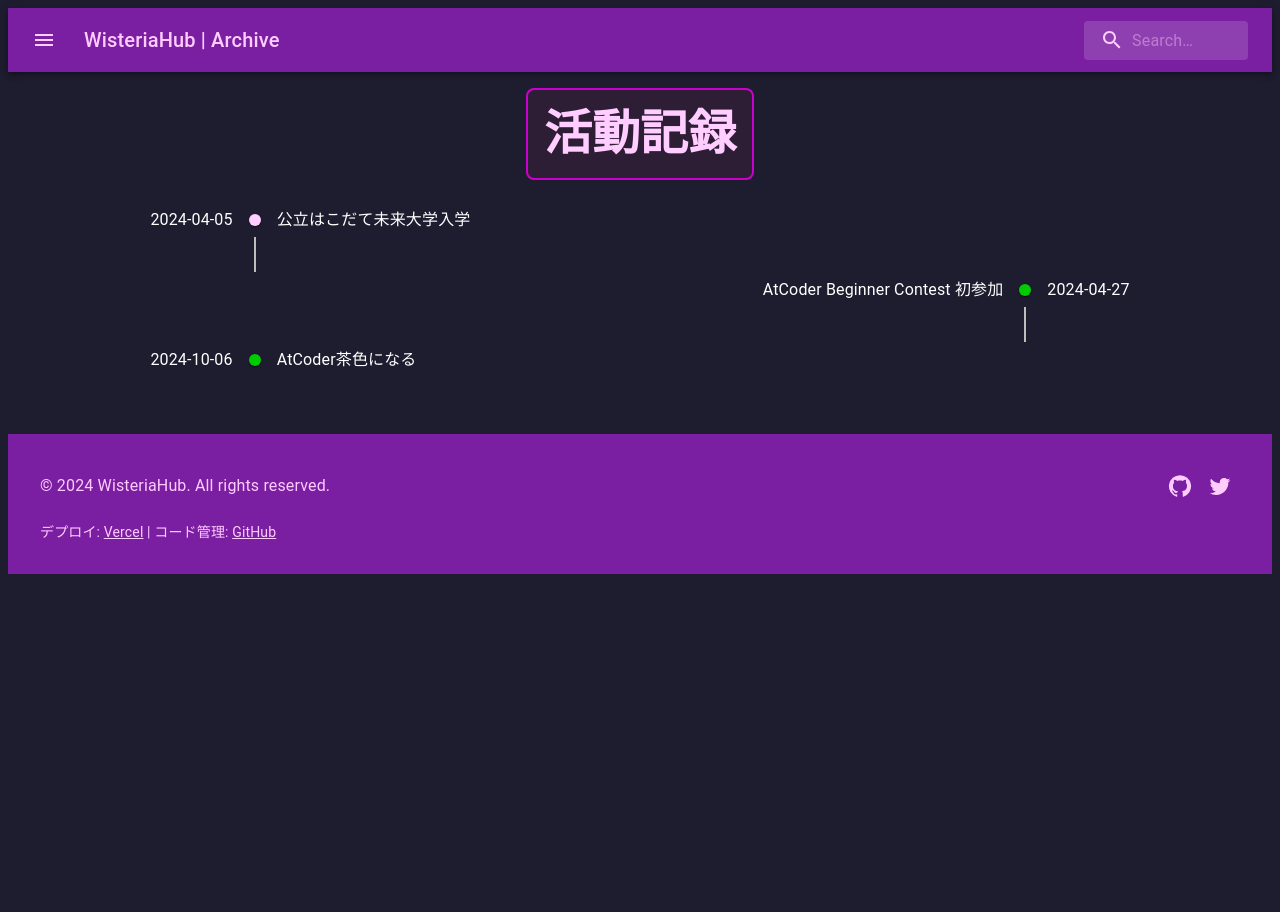
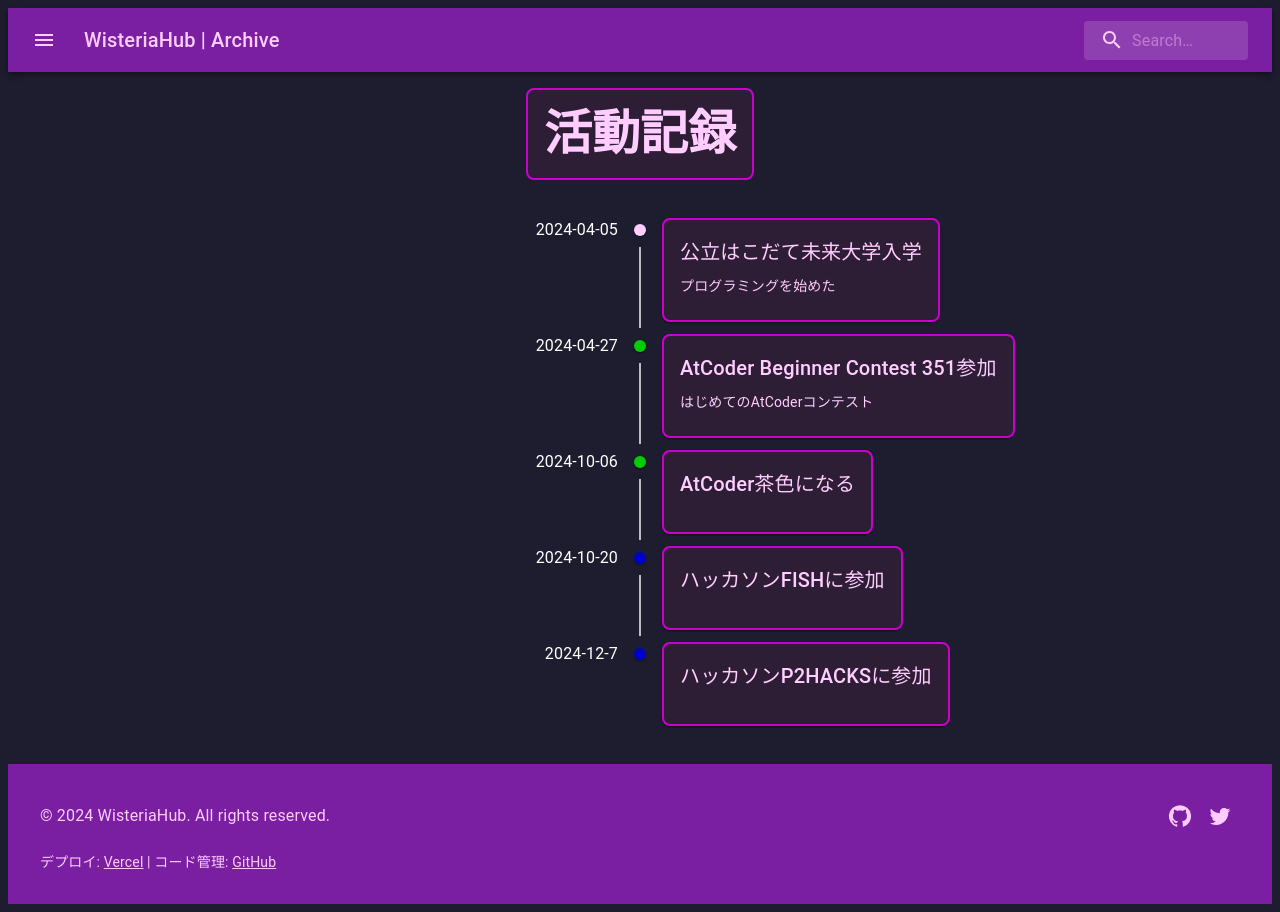
Before and after one commit to wisteriahuman/wisteria-hub, a Next.js app: page /archive in a window 1280 px wide. Before the commit the page ends 800 px from the top, so only its background shows below. Built offline with nearby package versions, Linux system fonts and the light colour scheme.

Commit message:
ad-contents-achive

```diff
--- a/src/app/archive/page.tsx
+++ b/src/app/archive/page.tsx
@@ -1,5 +1,5 @@
 import React from "react";
-import { Typography } from "@mui/material";
+import Typography from "@mui/material/Typography";
 import Records from "@/components/records/Records";
 
 export const metadata = {
--- a/src/components/records/Records.tsx
+++ b/src/components/records/Records.tsx
@@ -1,22 +1,37 @@
 import * as React from "react";
 import { Timeline, TimelineItem, TimelineSeparator, TimelineConnector, TimelineContent, TimelineDot, TimelineOppositeContent } from "@mui/lab";
-
+import { Card, CardContent, Typography } from "@mui/material"
 
 const activities = [
     {
-        data: "2024-04-05",
-        content: "公立はこだて未来大学入学",
+        date: "2024-04-05",
+        title: "公立はこだて未来大学入学",
+        description: "プログラミングを始めた",
         label: "デフォルト",
     },
     {
-        data: "2024-04-27",
-        content: "AtCoder Beginner Contest 初参加",
+        date: "2024-04-27",
+        title: "AtCoder Beginner Contest 351参加",
+        description: "はじめてのAtCoderコンテスト",
         label: "競プロ",
     },
     {
-        data: "2024-10-06",
-        content: "AtCoder茶色になる",
+        date: "2024-10-06",
+        title: "AtCoder茶色になる",
+        description: "",
         label: "競プロ",
+    },
+    {
+        date: "2024-10-20",
+        title: "ハッカソンFISHに参加",
+        description: "",
+        label: "ハッカソン",
+    },
+    {
+        date: "2024-12-7",
+        title: "ハッカソンP2HACKSに参加",
+        description: "",
+        label: "ハッカソン",
     },
 ] as const;
 
@@ -25,27 +40,45 @@ type Label = typeof activities[number]["label"];
 const label_colors: Record<Label, string> = {
     "デフォルト": "#ffcdff",
     "競プロ": "#00cc00",
+    "ハッカソン": "#0000cc",
 }
-
 
 export default function Records() {
     return (
-        <Timeline position="alternate">
+        <Timeline position="right" sx={{ padding: 2 }}>
             {activities.map((activity, index) => (
                 <TimelineItem key={index}>
-                    <TimelineOppositeContent
-                        sx={{ flex: 0.2 }}
-                    >
-                        {activity.data}
+                    <TimelineOppositeContent>
+                        {activity.date}
                     </TimelineOppositeContent>
                     <TimelineSeparator>
-                        <TimelineDot
-                            sx={{ backgroundColor: label_colors[activity.label] }}
-                        />
+                        <TimelineDot sx={{ backgroundColor: label_colors[activity.label] }} />
                         {index < activities.length - 1 && <TimelineConnector />}
                     </TimelineSeparator>
                     <TimelineContent>
-                        {activity.content}
+                        <Card
+                            sx={{
+                                transition: "transform 0.2s",
+                                "&:hover": { transform: "scale(1.05)" },
+                                backgroundColor: "#2d1e36",
+                                color: "#ffcdff",
+                                border: "2px solid #cc00cc",
+                                borderRadius: "8px",
+                                width: "fit-content",
+                                height: "fit-content",
+                                maxWidth: "100%",
+                                maxHeight: "100%",
+                            }}
+                        >
+                            <CardContent>
+                                <Typography variant="h6" component="div">
+                                    {activity.title}
+                                </Typography>
+                                <Typography variant="body2" color="#ffcdff" sx={{ marginTop: 1 }}>
+                                    {activity.description}
+                                </Typography>
+                            </CardContent>
+                        </Card>
                     </TimelineContent>
                 </TimelineItem>
             ))}
```
